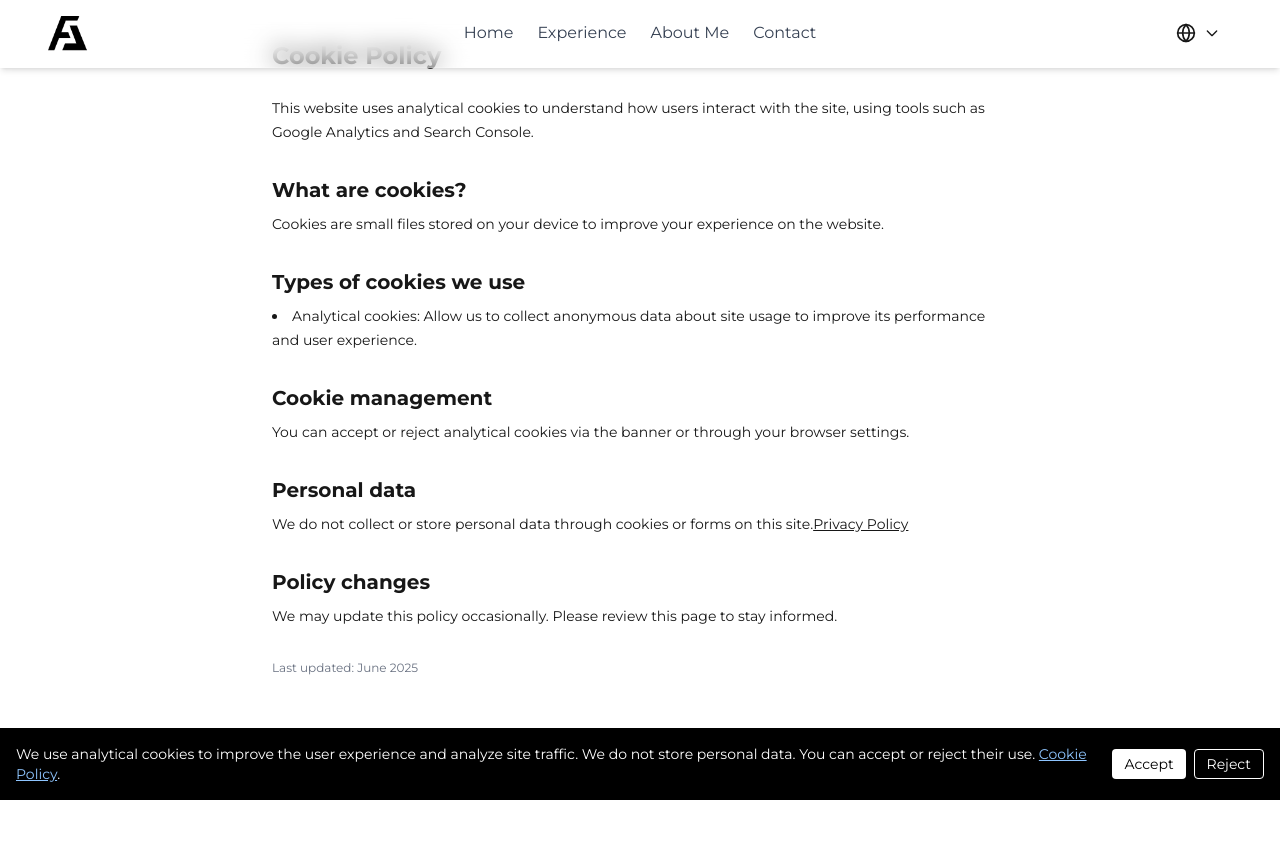
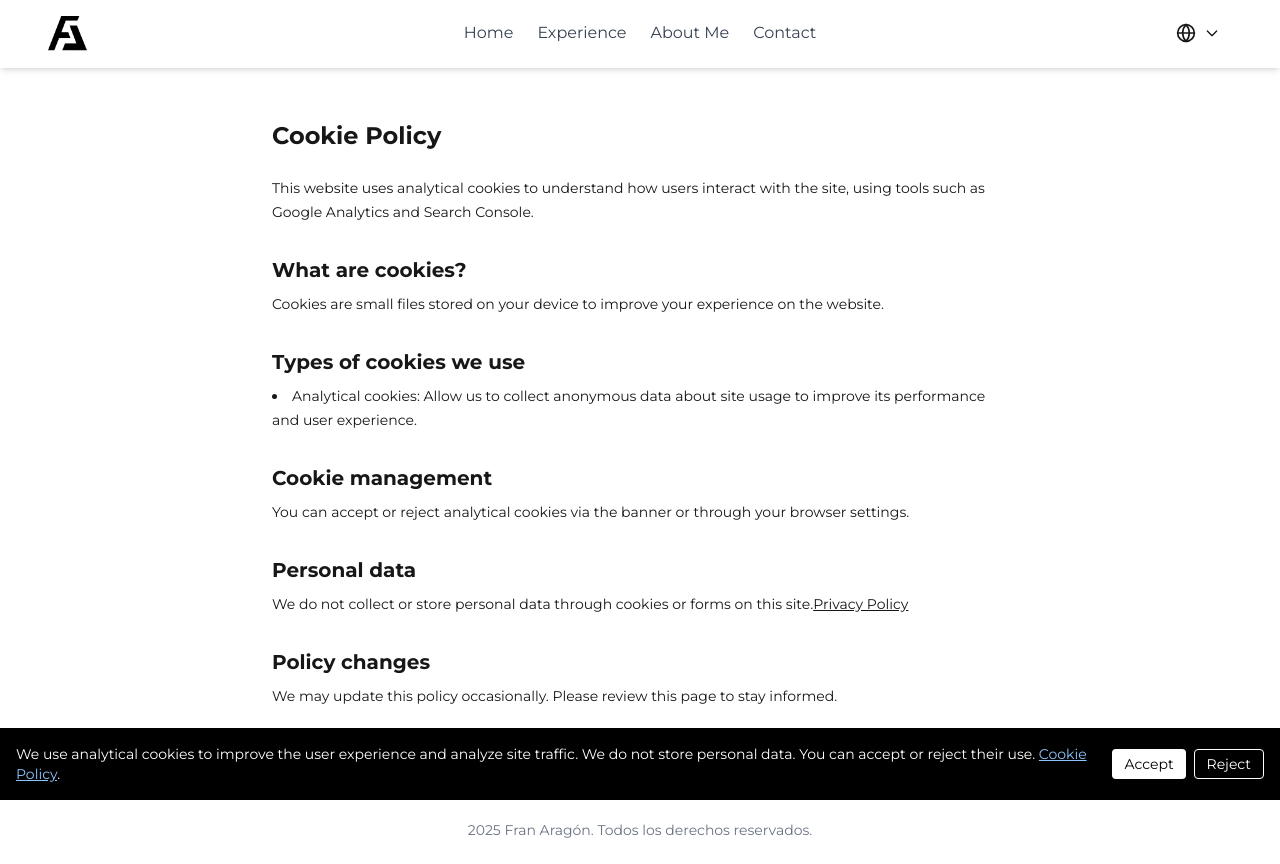
Before and after one commit to franaragondev/franaragondev, a Next.js app: page /en/cookies in a window 1280 px wide. Before the commit the page ends 800 px from the top, so only its background shows below. Built offline with nearby package versions, Linux system fonts and the light colour scheme.

Commit message:
add margin top in cookies/privacy pages

```diff
--- a/src/app/[locale]/cookies/page.tsx
+++ b/src/app/[locale]/cookies/page.tsx
@@ -38,7 +38,7 @@
   const typesList = t.raw("typesList") as unknown as string[];
 
   return (
-    <div className="max-w-3xl mx-auto px-4 py-10 text-sm leading-6">
+    <div className="max-w-3xl mx-auto px-4 py-10 text-sm leading-6 mt-20">
       <h1 className="text-2xl font-bold mb-6">{t("title")}</h1>
 
       <p className="mb-4">{t("intro")}</p>
--- a/src/app/[locale]/privacidad/page.tsx
+++ b/src/app/[locale]/privacidad/page.tsx
@@ -12,7 +12,7 @@
   }[];
 
   return (
-    <div className="max-w-3xl mx-auto px-4 py-10 text-sm leading-6">
+    <div className="max-w-3xl mx-auto px-4 py-10 text-sm leading-6 mt-20">
       <h1 className="text-2xl font-bold mb-6">{t("title")}</h1>
 
       <p className="mb-4">{t("intro")}</p>
```
